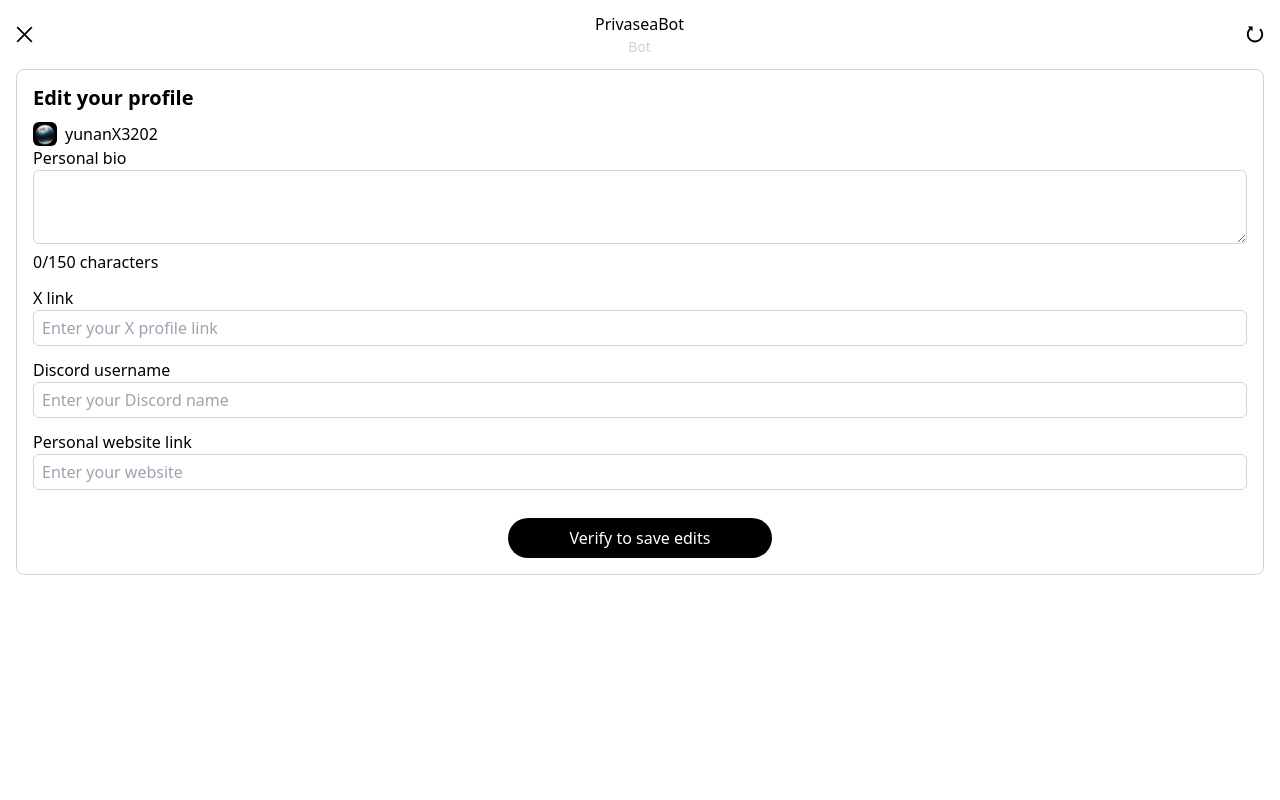
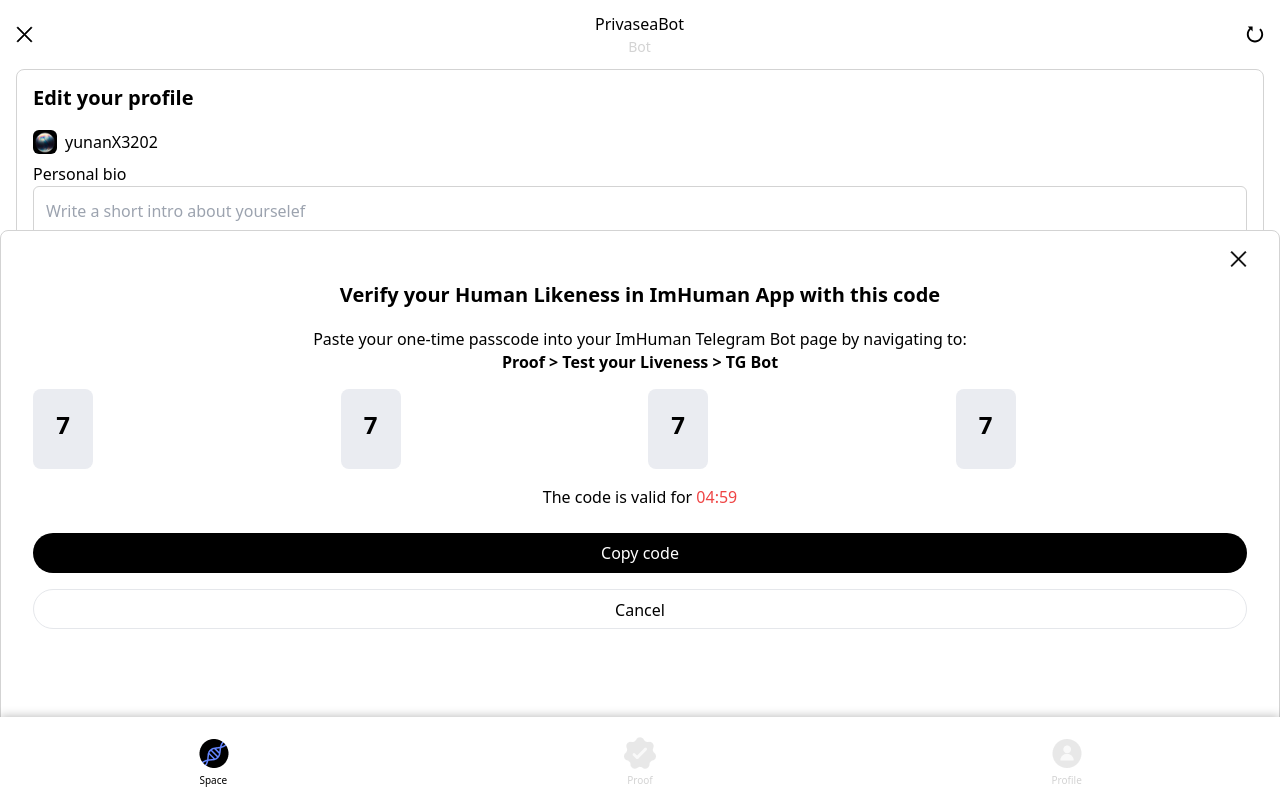
Before and after one commit to svan722/iamhuman-miniapp-frontend, a React (Vite) app: page /editprofile in a window 1280 px wide. Both pictures are taken after a click on the button "Verify to save edits". Shown: the top 800 px of the page. Built offline with nearby package versions, Linux system fonts and the light colour scheme; what tailwindcss-grid-area would draw is missing.

Commit message:
update edit user information page

```diff
--- a/src/App.tsx
+++ b/src/App.tsx
@@ -4,6 +4,7 @@
 import VerifySuccess from './pages/VerifySuccess';
 import HelloHuman from './pages/HelloHuman';
 import Profile from "./pages/Profile";
+import VerifyPassed from './pages/VerifyPassed';
 
 
 function App() {
@@ -15,6 +16,7 @@
           <Route path="/verifysuccess" element={<VerifySuccess />} />
           <Route path="/hellohuman" element={<HelloHuman />} />
           <Route path="/editprofile" element={<Profile />} />
+          <Route path="/verifypassed" element={<VerifyPassed />} />
         </Routes>
       </Router>
     </>
--- a/src/components/button/Button.tsx
+++ b/src/components/button/Button.tsx
@@ -8,8 +8,7 @@
 export default function Button(props: ButtonProps) {
   return (
     <div className="flex justify-center">
-
-      <button className={`w-[264px] h-[40px] ${props.background?"bg-[#000] text-white": "bg-[#fff] text-black border rounded-lg"} mt-4 py-2 px-4 rounded-[36px] `} onClick={props.onClick}>{props.text}</button>
+      <button className={`w-full h-[40px] rounded-[36px] ${props.background?"bg-[#000] text-white": "bg-[#fff] text-black border"} mt-4 py-2 px-4`} onClick={props.onClick}>{props.text}</button>
     </div>
   )
 }
--- a/src/components/footer/Footer.tsx
+++ b/src/components/footer/Footer.tsx
@@ -1,25 +1,26 @@
-// import { useState } from "react";
-// import Ic_space_g from "../../assets/images/ic_space_g.png"
-// import Ic_profile_g from '../../assets/images/ic_profile_g.png';
-// import Ic_badge_g from "../../assets/images/ic_badge_g.png";
+import { useState } from "react";
+import Ic_space_g from "../../assets/images/ic_space_g.png"
+import Ic_profile_g from '../../assets/images/ic_profile_g.png';
+import Ic_badge_g from "../../assets/images/ic_badge_g.png";
 import Ic_space from "../../assets/images/ic_space.png";
 import Ic_profile from "../../assets/images/ic_profile.png";
 import Ic_badge from "../../assets/images/ic_badge.png";
 
 export default function Footer() {
+  const [seletState, setSelectState] = useState(0);
   return (
-    <div className="px-10 py-4 flex justify-between items-center shadow-[0_0_10px_-10px_rgba(0, 0, 0, 0.05)]">
-      <div>
-        <img src={Ic_space} alt="ic space" className="grayscale opacity-50 hover:cursor-pointer hover:grayscale-0 hover:opacity-100"/>
-        <p className="font-normal text-[10px] text-[#D3D3D3] text-center">Space</p>
+    <div className="w-full h-[83px] bg-white py-4 grid grid-cols-3 items-center justify-center shadow-[0_0px_10px_0px_rgba(0,0,0,0.3)] z-10">
+      <div onClick={()=>setSelectState(0)} className="flex flex-col items-center">
+        <img src={seletState===0?Ic_space:Ic_space_g} alt="ic space" className={`${seletState!==0?"grayscale opacity-50":""} hover:cursor-pointer hover:grayscale-0 hover:opacity-100 `}/>
+        <p className={`font-normal text-[10px] ${seletState!==0?"text-[#D3D3D3]":"text-black"} text-center`}>Space</p>
       </div>
-      <div>
-        <img src={Ic_badge} alt="ic badge" className="grayscale opacity-50 hover:cursor-pointer hover:grayscale-0 hover:opacity-100" />
-        <p className="font-normal text-[10px] text-[#D3D3D3] text-center">Proof</p>
+      <div onClick={()=>setSelectState(1)} className="flex flex-col items-center">
+        <img src={seletState===1?Ic_badge:Ic_badge_g} alt="ic badge" className={`${seletState!==1?"grayscale opacity-50":""} hover:cursor-pointer hover:grayscale-0 hover:opacity-100`} />
+        <p className={`font-normal text-[10px] ${seletState!==1?"text-[#D3D3D3]":"text-black"} text-center`}>Proof</p>
       </div>
-      <div>
-        <img src={Ic_profile} alt="ic profile" className="grayscale opacity-50 hover:cursor-pointer hover:grayscale-0 hover:opacity-100"/>
-        <p className="font-normal text-[10px] text-[#D3D3D3] text-center">Profile</p>
+      <div onClick={()=>setSelectState(2)} className="flex flex-col items-center">
+        <img src={seletState===2?Ic_profile:Ic_profile_g} alt="ic profile" className={`${seletState!==2?"grayscale opacity-50":""} hover:cursor-pointer hover:grayscale-0 hover:opacity-100`}/>
+        <p className={`font-normal text-[10px] ${seletState!==2?"text-[#D3D3D3]":"text-black"} text-center`}>Profile</p>
       </div>
     </div>
   )
--- /dev/null
+++ b/src/components/verify/VerifyModal1.tsx
@@ -0,0 +1,36 @@
+import closeSVG from "../../assets/images/bclose.svg";
+import { useNavigate } from 'react-router-dom';
+import Button from "../button/Button";
+
+interface VerifyModal1Props {
+  close?: () => void
+}
+export default function VerifyModal1(props: VerifyModal1Props) {
+  const navigate = useNavigate();
+  return (
+    <>
+    <div className="w-full h-full absolute bottom-[-230px] block rounded-lg bg-white border-[#D3D3D3] border z-10">
+
+      <div className="px-8 py-5">
+        <img className="float-end" src={closeSVG} alt="close" onClick={props.close}/>
+        <p className="font-semibold text-[20px] text-center pt-8 leading-6">Verify your Human Likeness in ImHuman App with this code</p>
+        <p className="font-normal text-base text-center pt-5">Paste your one-time passcode into your ImHuman Telegram Bot page by navigating to:</p>
+        <p className="font-semibold text-base text-center leading-[22px]">{"Proof > Test your Liveness > TG Bot"}</p>
+        <div className="grid grid-cols-4 gap-4 pt-4">
+          <label className="w-[60px] h-[80px] rounded-lg bg-[#EAECF1] text-center text-2xl font-semibold py-5">7</label>
+          <label className="w-[60px] h-[80px] rounded-lg bg-[#EAECF1] text-2xl font-semibold py-5 text-center">7</label>
+          <label className="w-[60px] h-[80px] rounded-lg bg-[#EAECF1] text-2xl font-semibold py-5 text-center">7</label>
+          <label className="w-[60px] h-[80px] rounded-lg bg-[#EAECF1] text-2xl font-semibold py-5 text-center">7</label>
+        </div>
+        <div className="text-center mt-4">
+          <span >The code is valid for </span><span className="text-red-500">04:59</span>
+        </div>
+        <div className="py-2">
+          <Button background={true} text="Copy code" onClick={()=>{navigate('/verifypassed')}}/>
+          <Button background={false} text="Cancel"/>
+        </div>
+      </div>
+    </div>
+    </>
+  )
+}
--- a/src/pages/HelloHuman.tsx
+++ b/src/pages/HelloHuman.tsx
@@ -12,7 +12,7 @@
   return (
     <div className="">
       <Header isBlack={true}/>
-      <div className="px-8 overflow-hidden">
+      <div className="px-8">
         <div className="text-center">
           <p className="font-semibold text-[32px] leading-[38px] mt-[-10px]">Hello human!</p>
           <p className="font-normal text-base px-6">Explore your ImHuman NFTs and rewards in ImHuman App </p>
@@ -36,7 +36,9 @@
         </div>
         <Button background={true} text="Edit personal information" onClick={()=>navigate("/editprofile")}/>
       </div>
-      <Footer/>
+      <div className="fixed bottom-0 w-full">
+        <Footer/>
+      </div>
     </div>
   )
 }
--- a/src/pages/Profile.tsx
+++ b/src/pages/Profile.tsx
@@ -2,9 +2,12 @@
 import SmallSpaceImg from "../assets/images/small_space.png";
 import { useState } from "react";
 import Button from "../components/button/Button";
+import Footer from "../components/footer/Footer";
+import VerifyModal1 from "../components/verify/VerifyModal1";
 
 export default function Profile() {
   const [inputText, setInputText] = useState("");
+  const [openModal, setOpenModal] = useState(false);
   const [characterLimit] = useState(150);
   // event handler
   const handleChange = (event: any) => {
@@ -14,34 +17,40 @@
   return (
     <>
       <Header isBlack={true}/>
-      <div className="px-4">
+      <div className="-z-20">
+        <div className="px-4 pb-[115px] bg-white">
           <div className="border rounded-lg border-[#D3D3D3] px-4 py-4">
             <h1 className="font-semibold text-xl leading-6">Edit your profile</h1>
             <div className="flex items-center pt-3">
               <div className="w-6 h-6 bg-black rounded-md p-[1px]">
                 <img src={SmallSpaceImg} alt="logo"/>
               </div>
-            <span className="mx-2">yunanX3202</span>
+              <span className="mx-2 my-2">yunanX3202</span>
             </div>
             <div>
-            <label className="text-[16px]">Personal bio</label>
-            <textarea className="w-full border border-[#D3D3D3] rounded-md" rows={3} value={inputText} onChange={handleChange}/>
+              <label className="text-[16px] leading-[20px] font-normal">Personal bio</label>
+              <textarea className="w-full h-[180px] border border-[#D3D3D3] rounded-md p-3 hover:outline-black outline-1 break-all" placeholder="Write a short intro about yourselef" rows={10} value={inputText} maxLength={150} onChange={handleChange}/>
               <span>{inputText.length}/{characterLimit} characters</span>
             </div>
-          <div className="my-3">
-            <label className="text-[16px] leading-[19px] font-normal">X link</label>
-            <input className="w-full h-9 border border-[#D3D3D3] rounded-md p-2 placeholder:text-[16px] leading-[19px] text-[#00000099] font-normal" placeholder="Enter your X profile link"/>
+            <div className="my-4">
+              <label className="text-[16px] leading-[20px] font-normal">X link</label>
+              <input className="w-full h-9 border border-[#D3D3D3] rounded-md p-2 placeholder:text-[16px] leading-[19px] font-normal hover:outline-black outline-1" placeholder="Enter your X profile link"/>
             </div>
-          <div className="my-3">
-            <label className="text-[16px] leading-[19px] font-normal">Discord username</label>
-            <input className="w-full h-9 border border-[#D3D3D3] rounded-md p-2 placeholder:text-[16px] leading-[19px] text-[#00000099] font-normal" placeholder="Enter your Discord name"/>
+            <div className="my-4">
+              <label className="text-[16px] leading-[20px] font-normal">Discord username</label>
+              <input className="w-full h-9 border border-[#D3D3D3] rounded-md p-2 placeholder:text-[16px] leading-[19px] font-normal hover:outline-black outline-1" placeholder="Enter your Discord name"/>
             </div>
-          <div className="my-3">
-            <label className="text-[16px] leading-[19px] font-normal">Personal website link</label>
-            <input className="w-full h-9 border border-[#D3D3D3] rounded-md p-2 placeholder:text-[16px] leading-[19px] text-[#00000099] font-normal" placeholder="Enter your website"/>
+            <div className="my-4">
+              <label className="text-[16px] leading-[20px] font-normal">Personal website link</label>
+              <input className="w-full h-9 border border-[#D3D3D3] rounded-md p-2 placeholder:text-[16px] leading-[19px] font-normal hover:outline-black outline-1" placeholder="Enter your website"/>
             </div>
-          <Button background={true} text="Verify to save edits"/>
+            <Button background={true} text="Verify to save edits" onClick={()=>{setOpenModal(true)}}/>
           </div>
+        </div>
+        {openModal&&<VerifyModal1 close={()=>{setOpenModal(false)}}/>}
+      </div>
+      <div className="fixed bottom-0 w-full z-10">
+        <Footer/>
       </div>
     </>
   )
--- /dev/null
+++ b/src/pages/VerifyPassed.tsx
@@ -0,0 +1,25 @@
+import Header from '../components/header/Header';
+import VerifySuccessImg from "../assets/images/verify_success.png";
+import Button from '../components/button/Button';
+import { useNavigate } from 'react-router-dom';
+
+export default function VerifyPassed() {
+  const navigate = useNavigate();
+  return (
+    <div>
+      <Header isBlack={true}/>
+      <div className='px-8'>
+        <div className='flex justify-center mt-[-20px]'>
+          <img src={VerifySuccessImg} alt="verify success" />
+        </div>
+        <div className='text-center mt-[-20px]'>
+          <p className='font-semibold text-2xl '>Verification passed!</p>
+          <p className='font-normal text-[14px] pt-3'>Profile edits saved</p>
+        </div>
+        <div className='absolute bottom-5 w-full right-0 px-8'>
+          <Button background={true} text={"Done!"} onClick={()=> {navigate("/hellohuman")}}/>
+        </div>
+      </div>
+    </div>
+  )
+}
--- a/src/pages/WelcomeBoard.tsx
+++ b/src/pages/WelcomeBoard.tsx
@@ -28,7 +28,7 @@
               <p className="font-noto text-[8px] tracking-[0.2rem] text-[#162749] ml-1">PRIVASEA</p>
             </div>
           </div>
-          <div className="py-3 border border-[#D3D3D3] rounded-lg">
+          <div className="py-3 px-5 border border-[#D3D3D3] rounded-lg">
             <p className="font-semibold text-xl leading-6 text-center">Set up with ImHuman App</p>
             <Button background={true} text="Link ImHuman APP" onClick={()=>setOpenModal(true)}/>
           </div>
```
Lines whose indentation alone changed are shown as unchanged.
